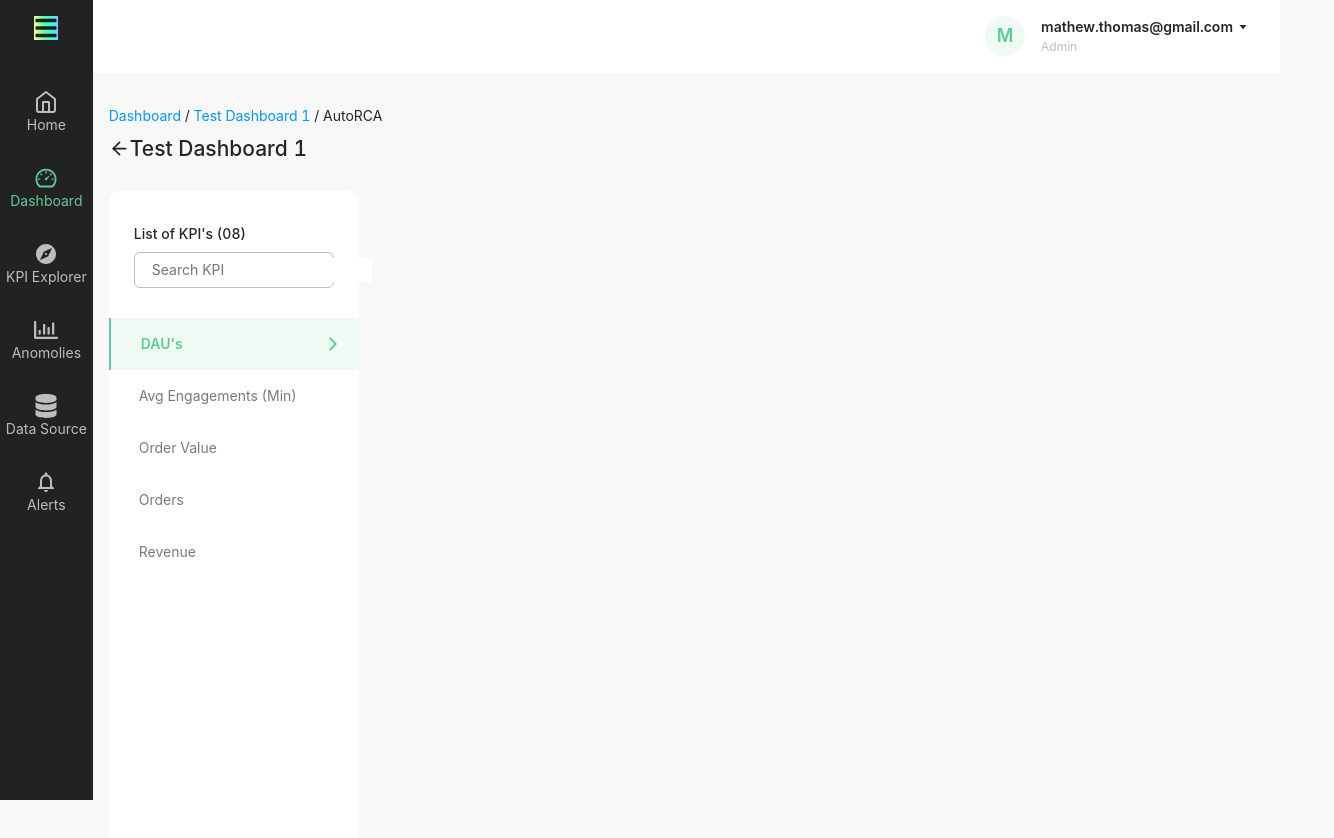
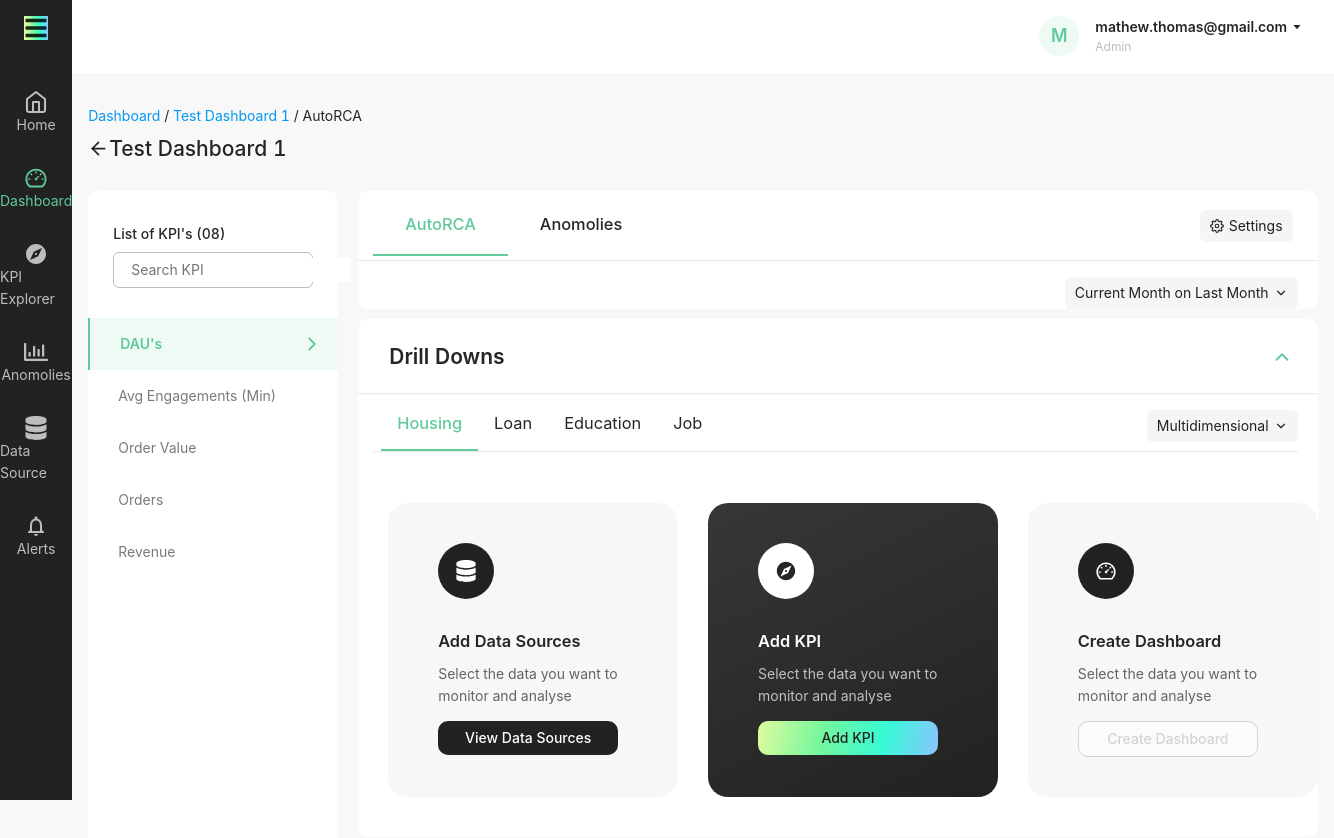
Before and after one commit to ashoksubramanium98/sketchbrahmaui, a React (Create React App) app: page /ui-task in a window 1280 px wide. Shown: the top 838 px of the page, 1334 px wide, since content can reach past the window. Built offline with nearby package versions, Linux system fonts and the light colour scheme.

Commit message:
#Add card designs

```diff
--- a/src/components/Dashboard/Content/data.js
+++ b/src/components/Dashboard/Content/data.js
@@ -1,8 +1,66 @@
 import React from 'react';
+import { FaDatabase } from 'react-icons/fa';
+import { MdExplore } from 'react-icons/md';
+import { AiOutlineDashboard } from 'react-icons/ai';
+import { FiSettings, FiChevronDown, FiChevronUp } from 'react-icons/fi';
 
 const Data = () => (
-    <div>
+    <div className="data-container">
+        <div className="bg-white border-radius-10">
+            <div className="d-flex align-items-center justify-content-between" style={{padding: '5px 10px', margin: '0 15px 0 5px'}}>
+                <div className="d-flex ">
+                    <h3 className="text-primary border-bottom-primary-2 p-1 m-0" style={{padding :'1rem 2rem'}}>AutoRCA</h3>
+                    <h3 className="p-1 m-0" style={{padding :'1rem 2rem'}}>Anomolies</h3>
+                </div>
+                <div className="d-flex align-items-center secondary-tag"><FiSettings style={{marginRight: '5px'}} /> Settings</div>
+            </div>
+            <hr className="m-0 horizontal-border" />
+            <div style={{padding: '5px 10px 0 5px', margin: '10px'}}>
+                <div className="d-flex justify-content-end">
+                    <div className="d-flex align-items-center secondary-tag">Current Month on Last Month <FiChevronDown style={{marginLeft: '5px'}} /></div>
+                </div>
+            </div>
+        </div>
 
+        <div className="bg-white border-radius-10">
+            <div className="d-flex align-items-center justify-content-between" style={{padding: '5px 10px', margin: '0 15px 0 5px'}}>
+                <h2 className="p-1 m-0 font-weight-600">Drill Downs</h2>
+                <FiChevronUp className="text-primary" style={{fontSize: '22px'}} />
+            </div>
+            <hr className="m-0 horizontal-border" />
+            <div style={{padding: '5px 10px 0 5px', margin: '10px'}}>
+                <div className="d-flex align-items-center justify-content-between" style={{margin: '0 0 0 8px'}}>
+                    <div className="d-flex ">
+                        <h3 className="m-0 text-primary border-bottom-primary-2" style={{padding :'0 1rem 13px 1rem'}}>Housing</h3>
+                        <h3 className="m-0 font-weight-400" style={{padding :'0 1rem 13px 1rem'}}>Loan</h3>
+                        <h3 className="m-0 font-weight-400" style={{padding :'0 1rem 13px 1rem'}}>Education</h3>
+                        <h3 className="m-0 font-weight-400" style={{padding :'0 1rem 13px 1rem'}}>Job</h3>
+                    </div>
+                    <div style={{marginBottom: '10px'}} className="d-flex align-items-center secondary-tag">Multidimensional <FiChevronDown style={{marginLeft: '5px'}} /></div>
+                </div>
+                <hr className="m-0 horizontal-border" />
+            </div>
+            <div className="d-flex p-1 card-container">
+                <div className="bg-grey card">
+                    <div className="card-icon-background"><FaDatabase className="text-white font-size-xl" /></div>
+                    <h3 className="font-weight-600">Add Data Sources</h3>
+                    <p className="opacity-7">Select the data you want to monitor and analyse</p>
+                    <button className="card-button">View Data Sources</button>
+                </div>
+                <div className="card card-gradient-bg">
+                    <div className="card-icon-background" style={{background: '#fff'}}><MdExplore className="font-size-xl" /></div>
+                    <h3 className="font-weight-600 text-white">Add KPI</h3>
+                    <p className="opacity-7 text-white">Select the data you want to monitor and analyse</p>
+                    <button className="card-button gradient">Add KPI</button>
+                </div>
+                <div className="bg-grey card">
+                    <div className="card-icon-background"><AiOutlineDashboard className="text-white font-size-xl" /></div>
+                    <h3 className="font-weight-600">Create Dashboard</h3>
+                    <p className="opacity-7">Select the data you want to monitor and analyse</p>
+                    <button className="card-button disabled">Create Dashboard</button>
+                </div>
+            </div>
+        </div>
     </div>
 );
 
--- a/src/index.css
+++ b/src/index.css
@@ -179,12 +179,28 @@ body {
   color: #60CA9A;
 }
 
+.text-white {
+  color: #fff;
+}
+
+.text-dark {
+  color: #222;
+}
+
 .border-left-primary-2 {
   border-left: 2px solid #60CA9A;
 }
 
+.border-bottom-primary-2 {
+  border-bottom: 2px solid #60CA9A;
+}
+
 .active-bg {
   background: #EFFAF5;
+}
+
+.bg-grey {
+  background: #F7F7F7;
 }
 
 .text-secondary {
@@ -199,6 +215,10 @@ body {
   font-weight: 600;
 }
 
+.font-weight-400 {
+  font-weight: 400;
+}
+
 .font-size-sm {
   font-size: 12px;
 }
@@ -209,6 +229,10 @@ body {
 
 .font-size-lg {
   font-size: 18px;
+}
+
+.font-size-xl {
+  font-size: 22px;
 }
 
 .icon {
@@ -236,6 +260,12 @@ body {
   border-radius: 10px;
 }
 
+.data-container {
+  width: 78%;
+  border-radius: 10px;
+  margin: 0px 0 0 20px;
+}
+
 .borderless-input{
   border: none;
   padding-left: 5px;
@@ -244,3 +274,76 @@ body {
 .borderless-input:focus{
   outline: none;
 }
+
+.border-radius-10 {
+  border-radius: 10px;
+}
+
+.horizontal-border {
+  opacity: 0.2;
+  margin-top: -1px;
+}
+
+.secondary-tag {
+  color: #222;
+  padding: 5px 10px;
+  border-radius: 6px;
+  background: #F5F5F5;
+}
+
+.card-icon-background {
+  width: 56px;
+  height: 56px;
+  display: flex;
+  align-items: center;
+  margin-bottom: 30px;
+  justify-content: center;
+  border-radius: 100px;
+  background: #222;
+}
+
+.card {
+  border-radius: 20px;
+  padding: 40px 50px;
+  width: 290px;
+  margin-left: 30px;
+}
+
+.card-button {
+  display: inline-block;
+  color: #fff;
+  background: #222;
+  text-align: center;
+  cursor: pointer;
+  border: 1px solid #666;
+  padding: 0.375rem 0.75rem;
+  font-size: 14px;
+  min-width: 180px;
+  font-weight: 500;
+  border: none;
+  border-radius: 10px;
+}
+
+.card-button.disabled, .card-button:disabled {
+  opacity: 0.6;
+  color: #BDBDBD;
+  background: #fff;
+  border: 1px solid #BDBDBD;
+}
+
+.card-button.gradient {
+  color: #222;
+  background: linear-gradient(101.44deg, #DEFB9D 0%, #71F79E 37%, #38F9D7 70%, #89C4FE 100%);
+}
+
+.card-container{
+  padding: 40px 0;
+}
+
+.opacity-7{
+  opacity: 0.7;
+}
+
+.card-gradient-bg {
+  background: linear-gradient(333.75deg, #222222 2.14%, rgba(34, 34, 34, 0.9) 103.46%);
+}
```
